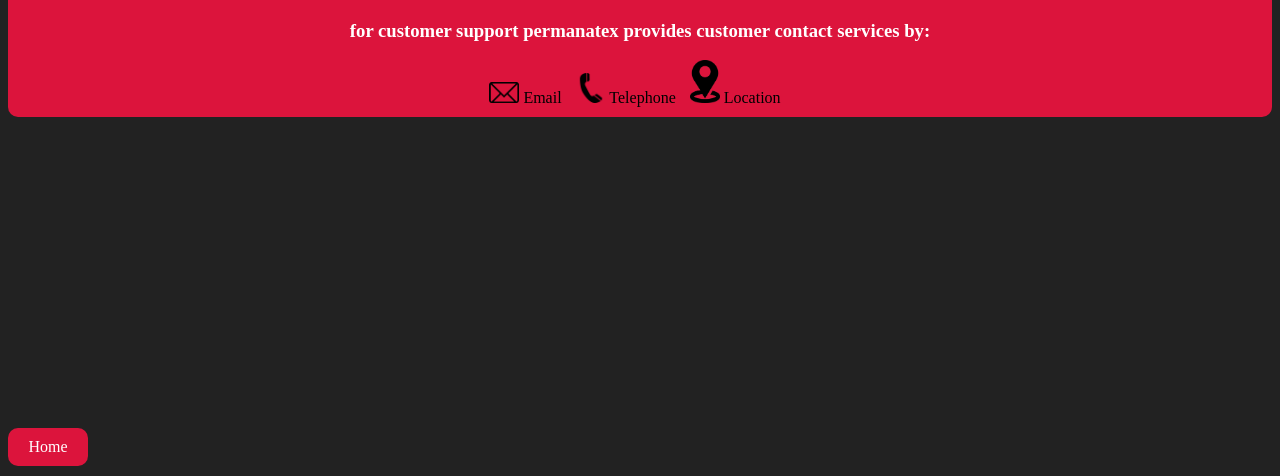
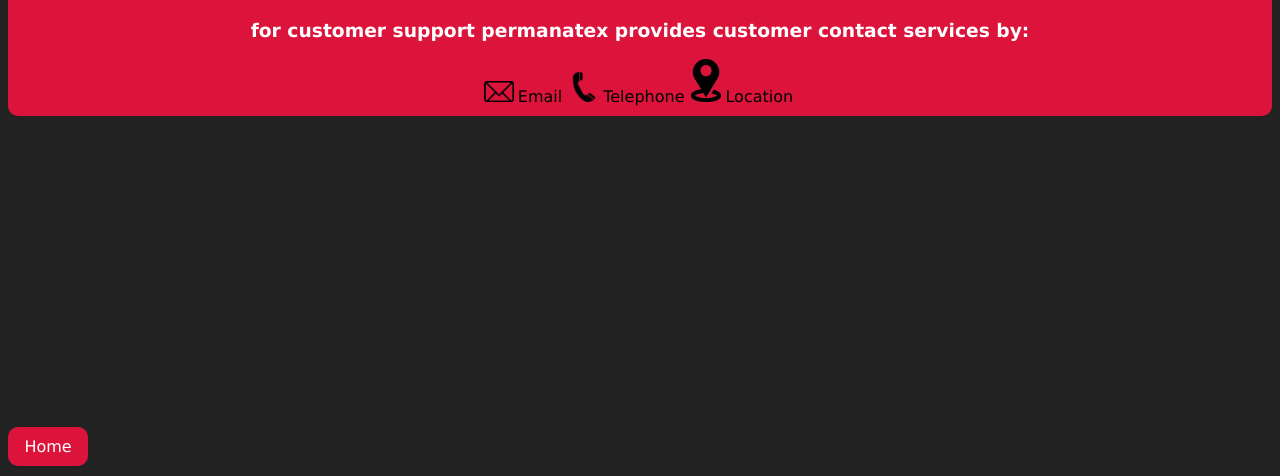
Before and after one commit to AndhikWelok/Permana.clo, a plain HTML site: page Contact.html in a window 1280 px wide. Shown: the part 324-800 px from the top of the page. Drawn offline with Linux system fonts and the light colour scheme.

Commit message:
Add files via upload

```diff
--- a/Contact.html
+++ b/Contact.html
@@ -27,12 +27,12 @@
 
     h3{
       color:white;
-
+      font-family: Verdana;
 }
 
     label{
-      margin-right: 10px;
-
+      margin-right: 3px;
+      font-family: Verdana;
     }
 
         .back{
@@ -47,7 +47,7 @@
     a{
       text-decoration: none;
       color:white;
-
+      font-family: Verdana;
 
      }
 
@@ -80,7 +80,7 @@
 
 
  <div class="back">
-   <center><a href="permanatech.html">Home</a></center>
+   <center><a href="index.html">Home</a></center>
 
 </body>
 </html>
```
Also changed, not shown: About.html (+4 -3 lines).
